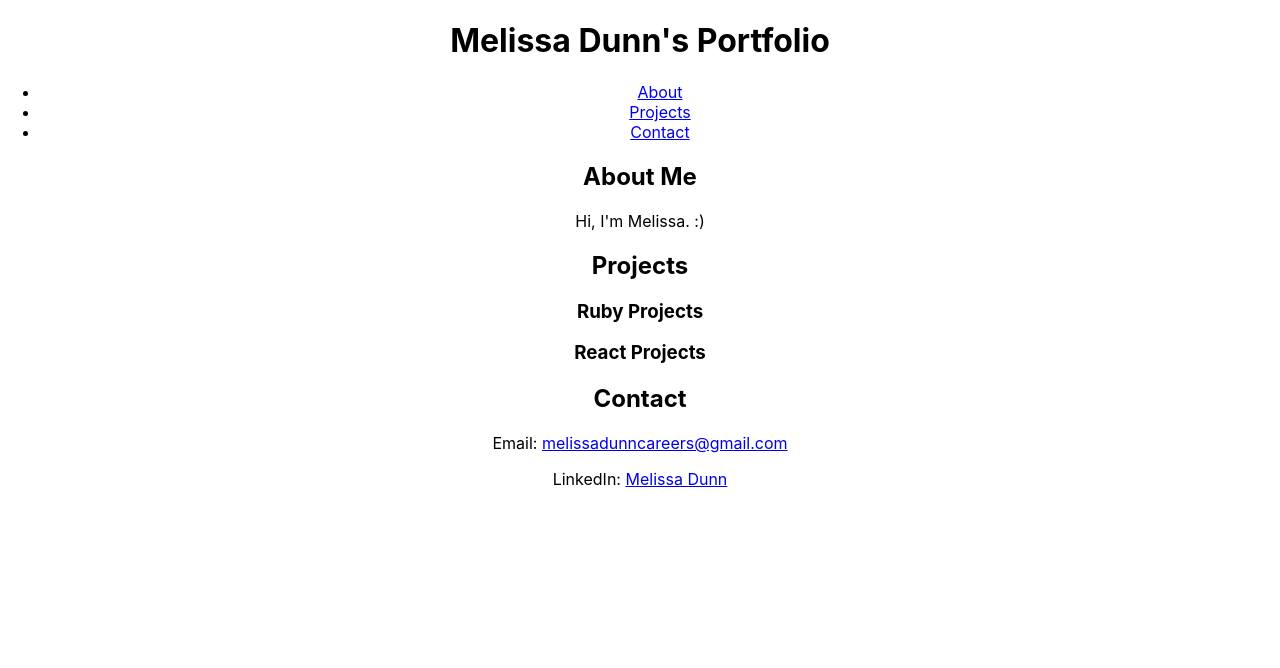
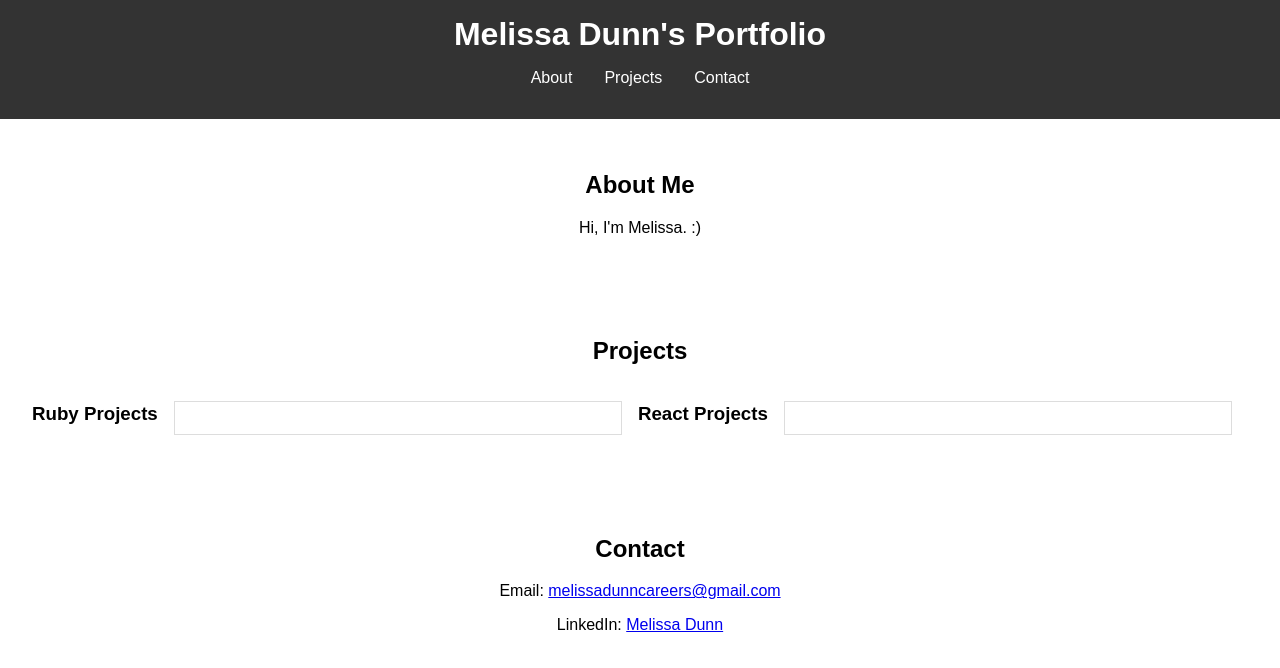
Before and after one commit to lilmissmoffitt/melissa-dunn-portfolio, a React (Create React App) app: page / in a window 1280 px wide. Shown: the top 668 px of the page. Built offline with nearby package versions, Linux system fonts and the light colour scheme.

Commit message:
add some basic styling

```diff
--- a/src/App.css
+++ b/src/App.css
@@ -1,38 +1,60 @@
+/* src/App.css */
 .App {
+  font-family: Arial, sans-serif;
   text-align: center;
+  margin: 0;
+  padding: 0;
 }
 
-.App-logo {
-  height: 40vmin;
-  pointer-events: none;
+/* src/components/Header.css */
+header {
+  background: #333;
+  color: #fff;
+  padding: 1rem;
 }
 
-@media (prefers-reduced-motion: no-preference) {
-  .App-logo {
-    animation: App-logo-spin infinite 20s linear;
-  }
+header h1 {
+  margin: 0;
 }
 
-.App-header {
-  background-color: #282c34;
-  min-height: 100vh;
-  display: flex;
-  flex-direction: column;
-  align-items: center;
-  justify-content: center;
-  font-size: calc(10px + 2vmin);
-  color: white;
+header nav ul {
+  list-style: none;
+  padding: 0;
 }
 
-.App-link {
-  color: #61dafb;
+header nav ul li {
+  display: inline;
+  margin: 0 1rem;
 }
 
-@keyframes App-logo-spin {
-  from {
-    transform: rotate(0deg);
-  }
-  to {
-    transform: rotate(360deg);
-  }
+header nav ul li a {
+  color: #fff;
+  text-decoration: none;
 }
+
+/* src/components/About.css */
+#about {
+  padding: 2rem;
+}
+
+/* src/components/Projects.css */
+#projects {
+  padding: 2rem;
+}
+
+.project-list {
+  display: flex;
+  flex-wrap: wrap;
+}
+
+.project {
+  border: 1px solid #ddd;
+  margin: 1rem;
+  padding: 1rem;
+  flex: 1 1 calc(33% - 2rem);
+}
+
+/* src/components/Contact.css */
+#contact {
+  padding: 2rem;
+}
```
